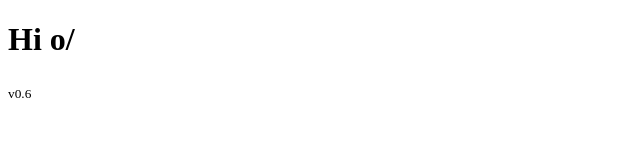
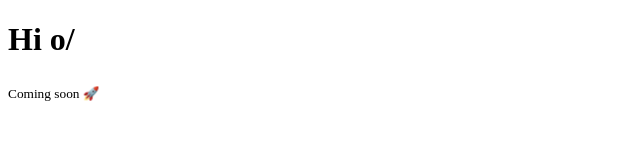
Before and after one commit to brsjrn/test-github-actions, a plain HTML site: page index.html in a window 1280 px wide. Shown: the full height of the page, 0-640 px from the left. Drawn offline with Linux system fonts and the light colour scheme.

Commit message:
Add coming soon msg

```diff
--- a/index.html
+++ b/index.html
@@ -7,6 +7,6 @@
 </head>
 <body>
     <h1>Hi o/</h1>
-    <sub>v0.6</sub>
+    <sub>Coming soon 🚀</sub>
 </body>
 </html>
```
Also changed, not shown: 1 other file.
